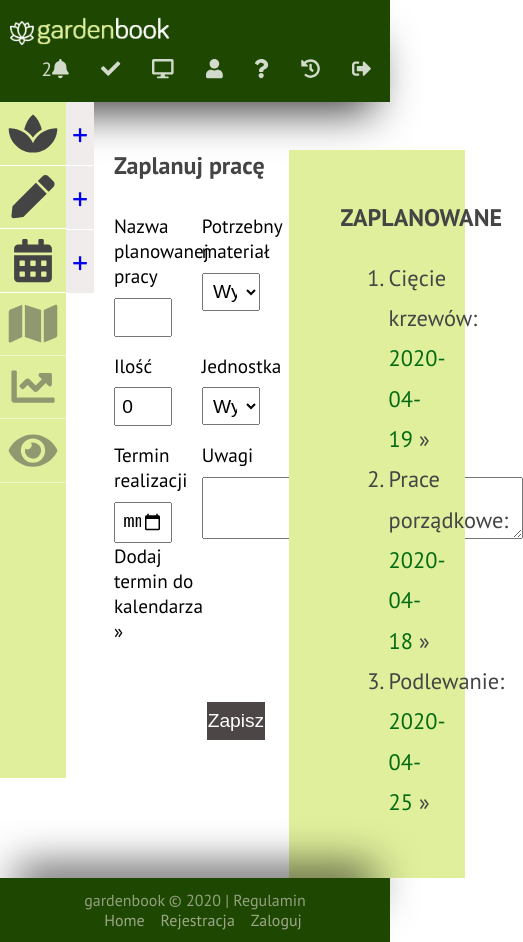
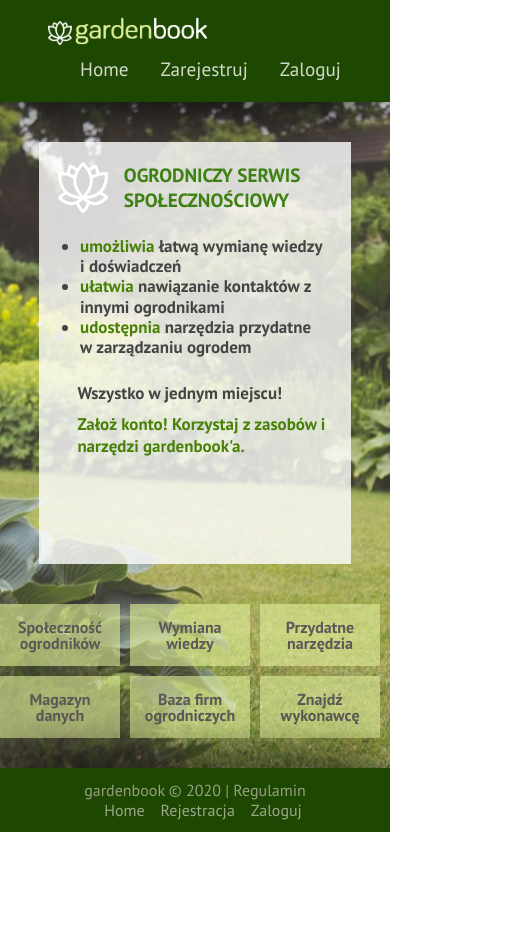
Before and after one commit to hajczek/gardenbook, a React (Create React App) app in the folder client/: page / in a window 390 px wide. Shown: the whole page, 523 px wide, since content can reach past the window. After the commit the page ends 844 px from the top, so only its background shows below. Built offline with nearby package versions, Linux system fonts and the light colour scheme.

Commit message:
Changed px to rem in scss files for page card component

```diff
--- a/client/src/App.js
+++ b/client/src/App.js
@@ -1,21 +1,15 @@
 import React from "react";
 import { GlobalProvider } from "./context/GlobalState";
-// import PageCard from "./components/Page/PageCard";
-import PageUser from "./components/User/PageUser";
-// import PlanWorkCard from "./components/PlanWork/PlanWorkCard";
-// import AddMaterialCard from "./components/AddMaterial/AddMaterialCard";
-// import AddPlantCard from "./components/AddPlant/AddPlantCard";
+import PageCard from "./components/Page/PageCard";
+// import PageUser from "./components/User/PageUser";
 import "./App.scss";
 
 const App = () => {
   return (
     <GlobalProvider>
       <div className="App">
-        {/* <PageCard /> */}
-        <PageUser />
-        {/* <PlanWorkCard /> */}
-        {/* <AddMaterialCard /> */}
-        {/* <AddPlantCard /> */}
+        <PageCard />
+        {/* <PageUser /> */}
       </div>
     </GlobalProvider>
   );
--- a/client/src/assets/styles/_scss/_header.scss
+++ b/client/src/assets/styles/_scss/_header.scss
@@ -31,7 +31,7 @@ header {
 
 @media screen and (max-width: 700px) {
   header {
-    padding: 0 0.6rem;
+    padding: 0 3rem;
     margin: 0 auto;
 
     #logo {
--- a/client/src/assets/styles/_scss/_info.scss
+++ b/client/src/assets/styles/_scss/_info.scss
@@ -1,33 +1,38 @@
 .info {
-  padding: 30px 40px 40px 30px;
+  padding: 2rem 3rem 3rem 2rem;
   background-color: $white-color-opacity-08;
   display: flex;
   flex-direction: column;
   font-weight: bold;
+  height: 50vh;
   color: $grey-color;
   align-self: flex-end;
-  margin-right: 100px;
-  margin-top: 60px;
-  margin-bottom: 50px;
+  margin-right: 5vw;
+  margin-top: 3.7rem;
+  width: 43vw;
 
   .title {
     display: flex;
 
     #logo {
-      width: 83px;
+      width: 5.2rem;
     }
 
     h1 {
-      text-transform: uppercase;
-      color: $lighter-green-color;
-      padding: 15px 0 0 15px;
+      padding-left: 1rem;
     }
+  }
+
+  h1 {
+    text-transform: uppercase;
+    color: $lighter-green-color;
+    padding: 1rem 0 2rem 0;
   }
 
   ul {
     font-size: 1.5rem;
     width: 90%;
-    margin: 30px 0 50px 8%;
+    margin: 2rem 0 3rem 8%;
 
     li {
       line-height: 2;
@@ -40,7 +45,7 @@
 
   p {
     font-size: 1.6rem;
-    padding: 0 0 10px 20px;
+    padding: 0 0 0.6rem 1.2rem;
   }
 
   .slogan-green {
@@ -51,22 +56,22 @@
 @media screen and (max-width: 1250px) {
   .info {
     width: 80vw;
-    margin: 60px auto;
+    margin: 3.7rem auto;
 
     ul {
-      margin: 20px 0 30px 8%;
+      margin: 1.2rem 0 2rem 8%;
     }
   }
 }
 
 @media screen and (max-width: 1000px) {
   .info {
-    margin: 40px auto;
+    margin: 2.5rem auto;
 
     .title {
       #logo {
-        width: 50px;
-        height: 50px;
+        width: 3.1rem;
+        height: 3.2rem;
       }
       h1 {
         font-size: 1.5rem;
@@ -75,7 +80,7 @@
 
     ul {
       font-size: 1.2rem;
-      margin: 10px 0 30px 8%;
+      margin: 6.2rem 0 2rem 8%;
     }
 
     p {
@@ -86,14 +91,14 @@
 
 @media screen and (max-width: 650px) {
   .info {
-    padding: 20px;
+    padding: 1.2rem;
 
     .title h1 {
       font-size: 1.2rem;
       padding-top: 0;
     }
     ul {
-      margin-bottom: 20px;
+      margin-bottom: 1.2rem;
       li {
         line-height: 1.6rem;
       }
@@ -103,3 +108,23 @@
     }
   }
 }
+
+@media screen and (max-width: 500px) {
+  .info {
+    h1 {
+      font-size: 1.16rem;
+      padding: 1rem 0 1.5rem 0;
+    }
+    ul {
+      margin-bottom: 1.2rem;
+      margin: 0 0 1.5rem 8%;
+      li {
+        font-size: 1.06rem;
+        line-height: 1.2;
+      }
+    }
+    p {
+      font-size: 1.06rem;
+    }
+  }
+}
--- a/client/src/assets/styles/_scss/_leftMenuUser.scss
+++ b/client/src/assets/styles/_scss/_leftMenuUser.scss
@@ -39,6 +39,11 @@
       align-content: center;
       flex-wrap: wrap;
       justify-content: space-evenly;
+
+      &:hover {
+        cursor: pointer;
+        opacity: 0.7;
+      }
     }
   }
 }
--- a/client/src/assets/styles/_scss/_moreInfo.scss
+++ b/client/src/assets/styles/_scss/_moreInfo.scss
@@ -1,11 +1,11 @@
 .more-info {
   position: absolute;
-  bottom: 130px;
+  bottom: 8.1rem;
   display: flex;
   flex-wrap: wrap;
   justify-content: space-between;
   width: 100vw;
-  padding: 0 100px;
+  padding: 0 6.2rem;
 
   .title {
     display: flex;
@@ -13,9 +13,9 @@
     font-size: 1.5rem;
     color: $light-grey-color;
     font-weight: bold;
-    width: 210px;
+    width: 14rem;
     text-align: center;
-    padding: 30px 40px;
+    padding: 2rem 2.5rem;
     justify-content: center;
 
     &:hover {
@@ -29,21 +29,20 @@
 @media screen and (max-width: 1500px) {
   .more-info .title {
     font-size: 1.3rem;
-    width: 190px;
+    width: 11.8rem;
   }
 }
 
 @media screen and (max-width: 1365px) {
   .more-info {
-    bottom: 80px;
+    bottom: 5rem;
     width: 100vw;
     margin: 0 auto;
 
     .title {
       font-size: 1.2rem;
-      //  width: 180px;
-      padding: 20px;
-      margin-bottom: 20px;
+      padding: 1.2rem;
+      margin-bottom: 1.2rem;
     }
   }
 }
@@ -83,6 +82,7 @@
   .more-info {
     .title {
       width: 120px;
+      line-height: 1rem;
     }
   }
 }
@@ -90,7 +90,6 @@
 @media screen and (max-width: 430px) {
   .more-info {
     .title {
-      padding: 5px;
       margin-bottom: 10px;
     }
   }
--- a/client/src/components/AddMaterial/AddMaterialCard.js
+++ b/client/src/components/AddMaterial/AddMaterialCard.js
@@ -6,7 +6,7 @@ const AddMaterialCard = () => {
   return (
     <div className="contentUser">
       <div className="contentUserFormBox">
-        <div class="contentUserForm">
+        <div className="contentUserForm">
           <h2>Dodaj materiał</h2>
           <AddMaterialForm />
         </div>
--- a/client/src/components/Page/MoreInfo.js
+++ b/client/src/components/Page/MoreInfo.js
@@ -8,7 +8,7 @@ const MoreInfo = () => {
       <div className="title">Przydatne narzędzia</div>
       <div className="title">Magazyn danych</div>
       <div className="title">Baza firm ogrodniczych</div>
-      <div className="title">Wykonawca w pobliżu</div>
+      <div className="title">Znajdź wykonawcę</div>
     </div>
   );
 };
--- a/client/src/components/Page/PageCard.js
+++ b/client/src/components/Page/PageCard.js
@@ -1,18 +1,18 @@
 import React from "react";
 import Header from "./Header";
-// import Info from "./Info";
+import Info from "./Info";
 import MoreInfo from "./MoreInfo";
 import Footer from "./Footer";
 // import UserRegistration from "./UserRegistration";
-import UserLogin from "./UserLogin";
+// import UserLogin from "./UserLogin";
 
 const PageCard = () => {
   return (
     <div className="contentPage">
       <Header />
-      {/* <Info /> */}
-      {/* <UserRegistration /> */}
-      <UserLogin />
+      <Info />
+      {/* <UserRegistration />
+      <UserLogin /> */}
       <MoreInfo />
       <Footer />
     </div>
--- a/client/src/components/User/PageUser.js
+++ b/client/src/components/User/PageUser.js
@@ -7,9 +7,9 @@ import Footer from "../Page/Footer";
 // import ManageWorksCard from "../ManageWorks/ManageWorksCard";
 // import ManageMaterialsCard from "../ManageMaterials/ManageMaterialsCard";
 // import ManagePlantsCard from "../ManagePlants/ManagePlantsCard";
-// import AddMaterialCard from "../AddMaterial/AddMaterialCard";
+import AddMaterialCard from "../AddMaterial/AddMaterialCard";
 // import AddPlantCard from "../AddPlant/AddPlantCard";
-import PlanWorkCard from "../PlanWork/PlanWorkCard";
+// import PlanWorkCard from "../PlanWork/PlanWorkCard";
 
 // import EditedPlant from "./../ManagePlants/EditedPlant";
 // import EditedMaterial from "./../ManageMaterials/EditedMaterial";
@@ -26,9 +26,9 @@ const PageCard = () => {
         {/* <ManageWorksCard /> */}
         {/* <ManageMaterialsCard /> */}
         {/* <ManagePlantsCard /> */}
-        {/* <AddMaterialCard /> */}
+        <AddMaterialCard />
         {/* <AddPlantCard /> */}
-        <PlanWorkCard />
+        {/* <PlanWorkCard /> */}
         {/* <EditedPlant /> */}
         {/* <EditedMaterial /> */}
         {/* <EditedWork /> */}
```
Also changed, not shown: client/css/App.min.css.
